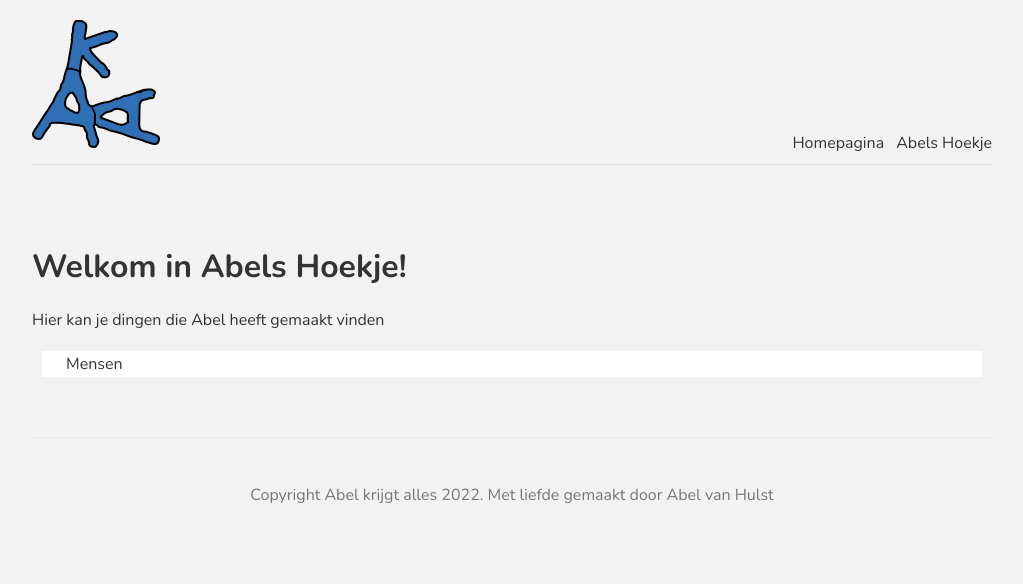
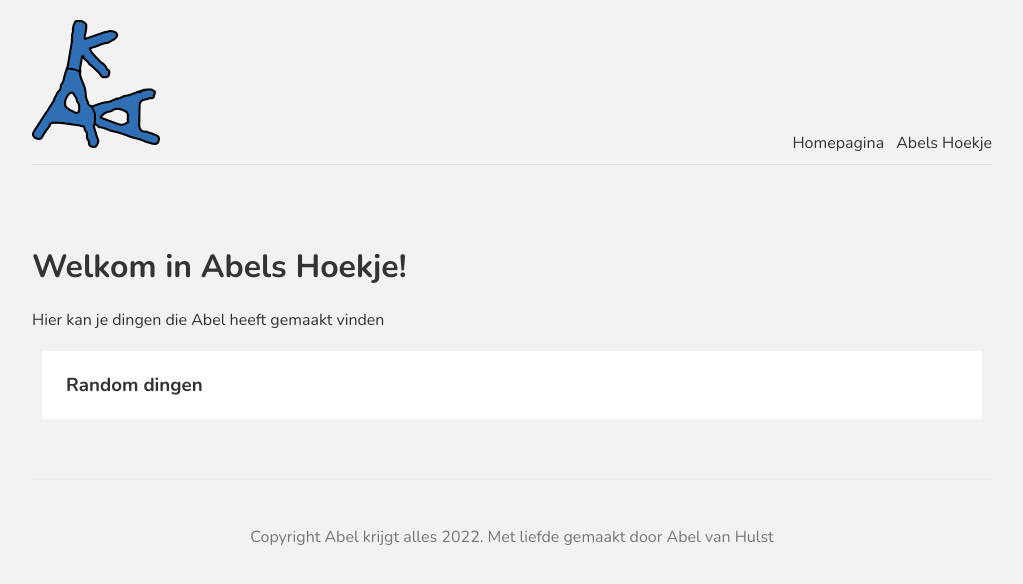
Before and after one commit to Abelkrijgtalles/abelkrijgtalles.github.io, a Next.js app: page /abelshoekje in a window 1280 px wide. Shown: the top 584 px of the page, without its empty margins (128-1151 px from the left). Built offline with nearby package versions, Linux system fonts and the light colour scheme.

Commit message:
i have now fixed it

```diff
--- a/pages/abelshoekje/index.js
+++ b/pages/abelshoekje/index.js
@@ -11,7 +11,7 @@ const AbelsHoekje = () => {
             <div>
                 <h1>Welkom in Abels Hoekje!</h1>
                 <p>Hier kan je dingen die Abel heeft gemaakt vinden</p>
-                <Link href={'/abelshoekje/random/mensen'}><a className={styles.single}>Mensen</a></Link>
+                <Link href={'/abelshoekje/random'}><a className={styles.single}><h3>Random dingen</h3></a></Link>
             </div>
         </>
     );
--- a/pages/abelshoekje/random/index.js
+++ b/pages/abelshoekje/random/index.js
@@ -10,7 +10,7 @@ const Random = () => {
             </Head>
             <div>
                 <h1>Random dingen</h1>
-                <Link href={'/abelshoekje/random/mensen'}><a className={styles.single}>Mensen</a></Link>
+                <Link href={'/abelshoekje/random/mensen'}><a className={styles.single}><h3>Mensen</h3></a></Link>
             </div>
         </>
     );
```
